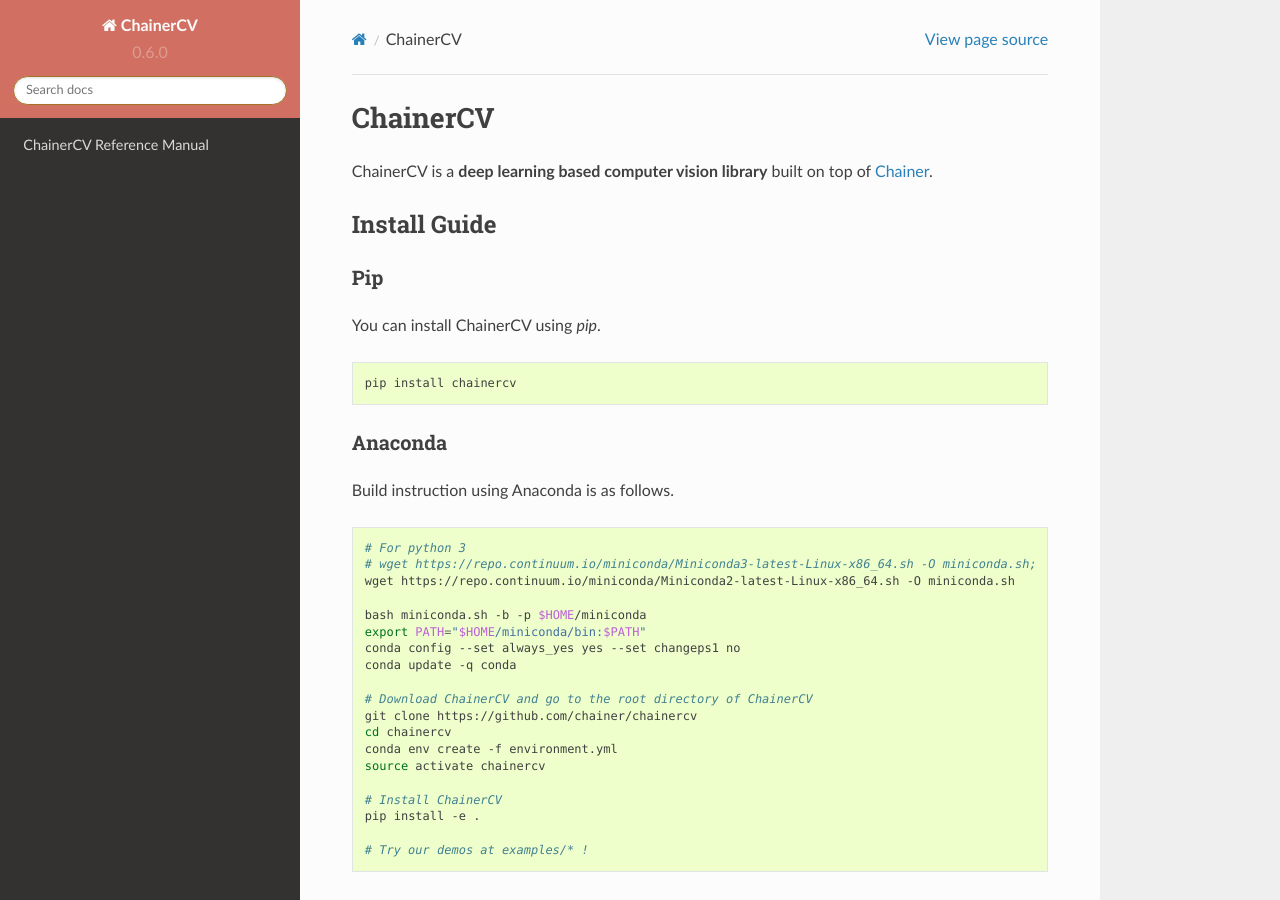
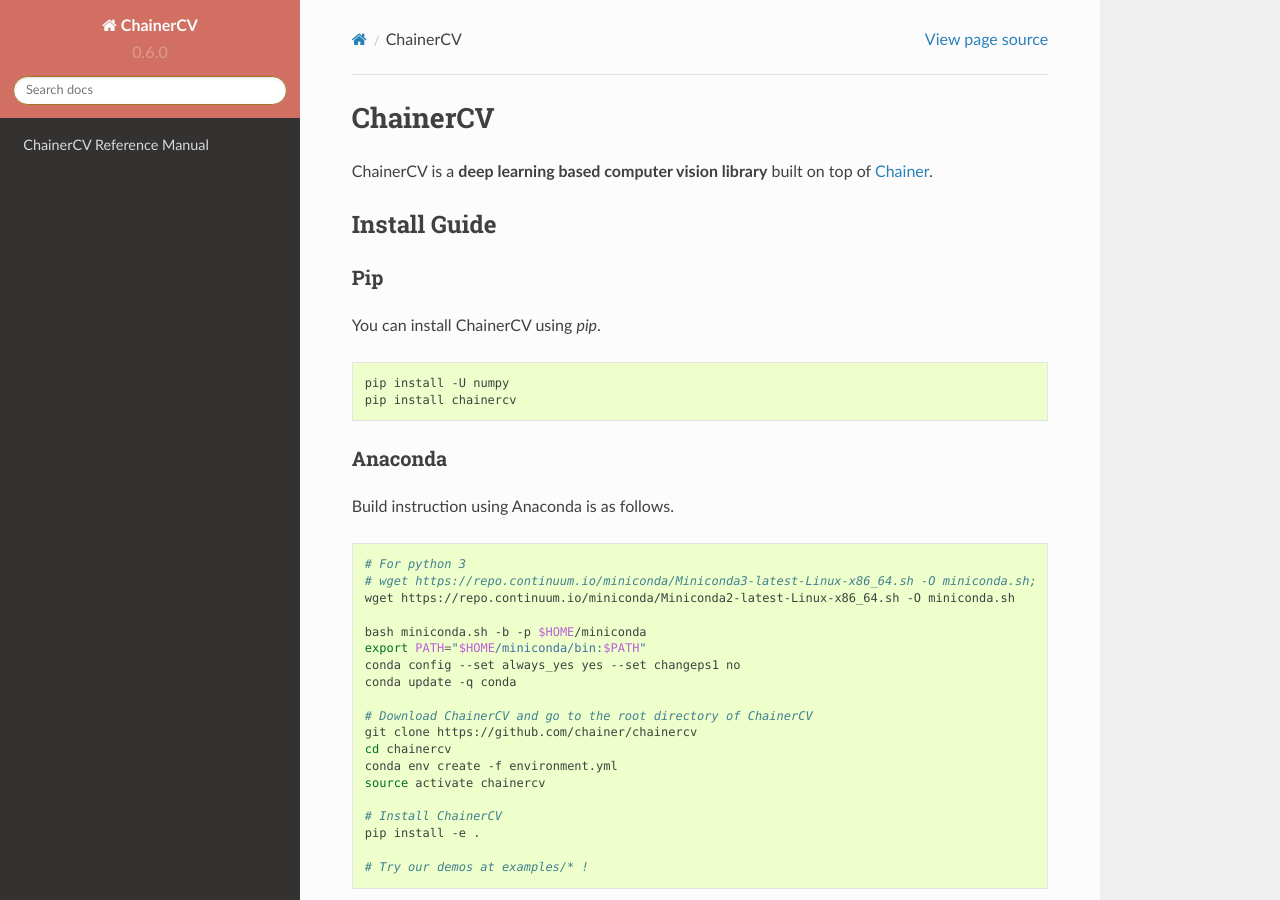
Before and after one commit to chainer/chainercv, a Sphinx documentation site: the page built from docs/source/index.rst, in a window 1280 px wide and 900 px high. Built offline with Sphinx 7.4.7 and the Read the Docs theme 2.0.0, drawn with Linux system fonts in a browser that asks for light colours.

Commit message:
install numpy

```diff
--- a/docs/source/index.rst
+++ b/docs/source/index.rst
@@ -16,6 +16,7 @@
 
 .. code-block:: shell
 
+    pip install -U numpy
     pip install chainercv
 
 
```
Also changed, not shown: README.md (+1 -0 lines).
